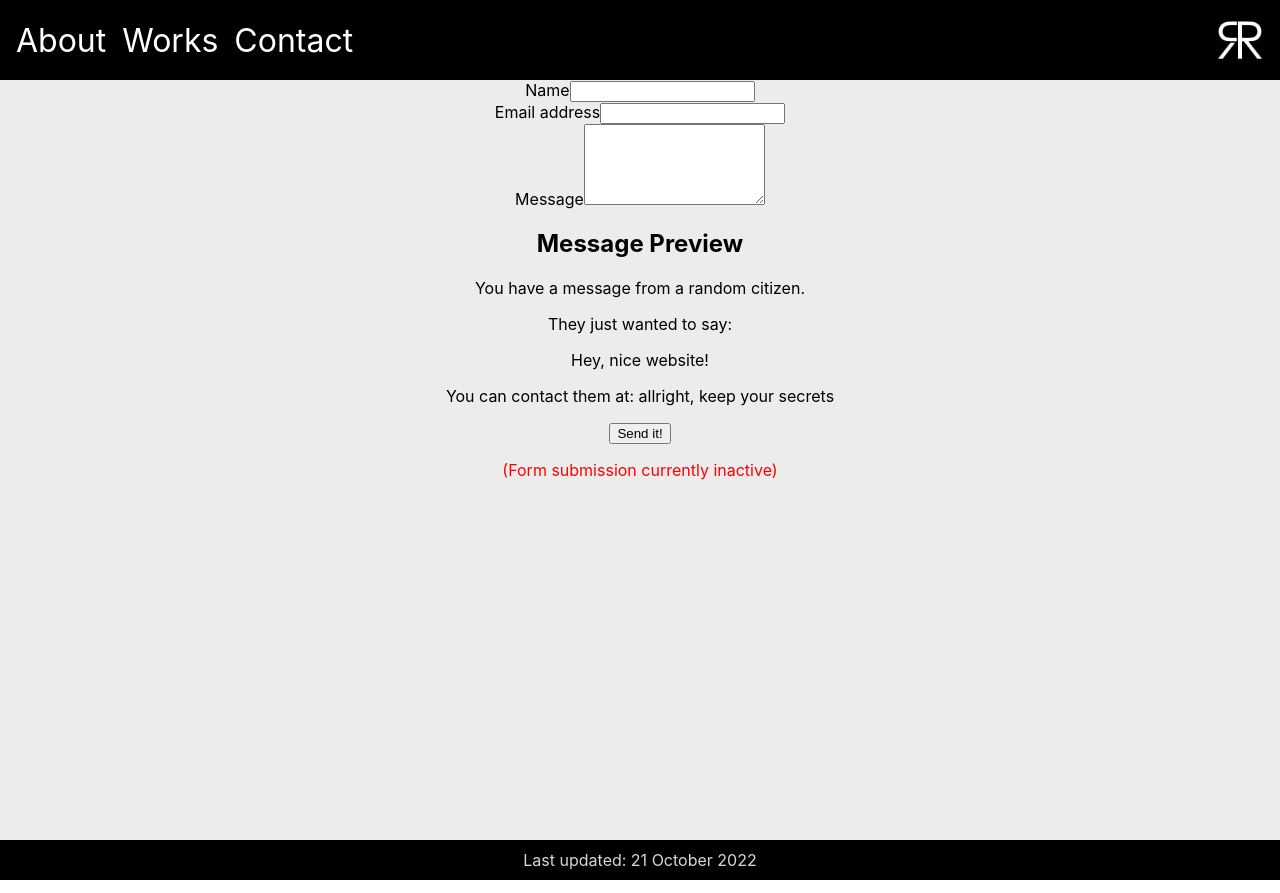
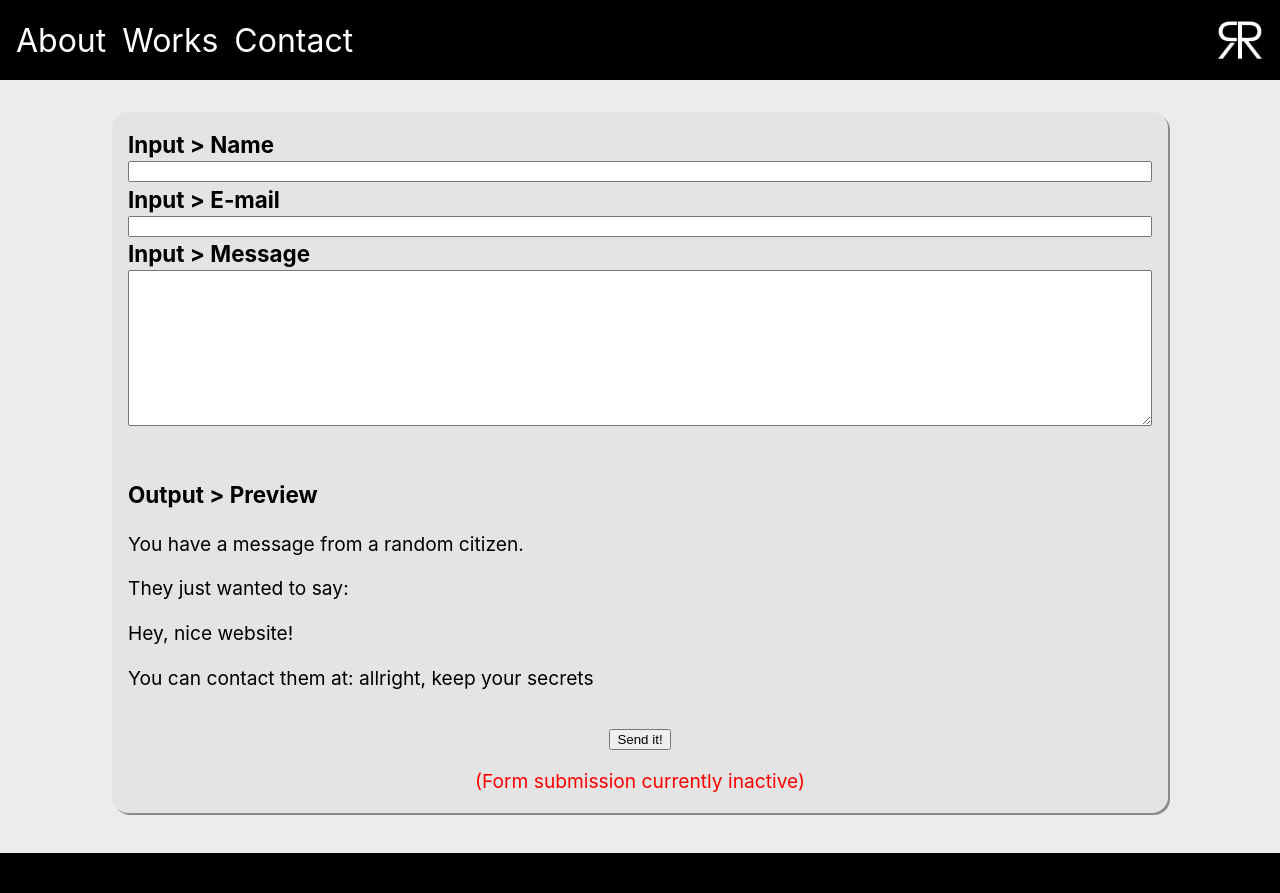
Before and after one commit to Chris-Rule/Portfolio, a React (Create React App) app: page /contact in a window 1280 px wide. Built offline with nearby package versions, Linux system fonts and the light colour scheme.

Commit message:
styling update

```diff
--- a/src/Components/About.css
+++ b/src/Components/About.css
@@ -66,7 +66,7 @@
   margin-top: 1rem;
 }
 
-@media only screen and (max-width: 600px) {
+@media only screen and (max-width: 700px) {
   .head {
     border-radius: 1rem 1rem 0 0;
   }
@@ -76,7 +76,7 @@
   }
 }
 
-@media only screen and (min-width: 600px) {
+@media only screen and (min-width: 700px) {
   .aboutAll {
     width: 70vw;
   }
--- a/src/Components/About.jsx
+++ b/src/Components/About.jsx
@@ -8,7 +8,7 @@ const About = () => {
         <h1>Robin</h1>
         <h1>Rule</h1>
       </div>
-      <section className="aboutAll">
+      <section className="aboutAll ">
         <section className="aboutText head">
           <h3>Page &gt; About</h3>
           <p>Hello there! I'm Chris, nice to meet you.</p>
--- a/src/Components/Contact.css
+++ b/src/Components/Contact.css
@@ -0,0 +1,57 @@
+.contactPage {
+  display: flex;
+  flex-direction: column;
+  justify-content: center;
+  align-items: center;
+  font-size: 1.2rem;
+}
+
+.contactPage .contactPanel {
+  margin-top: 2rem;
+  background-color: rgb(228, 228, 228);
+  box-shadow: 2px 2px rgb(138, 138, 138);
+  border-radius: 1rem;
+}
+
+.contactPage #contact-form {
+  display: flex;
+  flex-direction: column;
+  align-items: flex-start;
+  text-align: start;
+  width: 80vw;
+  padding: 1rem;
+}
+
+.contactPage .form-control {
+  display: flex;
+  width: fit-content;
+  width: auto;
+}
+
+.contactPage label {
+  font-size: 1.4rem;
+  padding: 0.2rem;
+  padding-left: 0;
+  font-weight: bold;
+}
+
+.contactPage .form-group {
+  display: flex;
+  flex-direction: column;
+  width: 100%;
+}
+
+.contactPage .messagePreview {
+  display: flex;
+  flex-direction: column;
+  margin: 1rem;
+  text-align: left;
+}
+
+.contactPage .messagePreview h3 {
+  font-weight: bold;
+}
+
+.contactPage .messagePreview p {
+  margin-top: 0.1rem;
+}
--- a/src/Components/Contact.jsx
+++ b/src/Components/Contact.jsx
@@ -27,10 +27,11 @@ const Contact = () => {
   }, [name, email, message]);
 
   return (
-    <div>
-      <form id="contact-form" onSubmit={handleSubmit}>
+    <div className="contactPage">
+      <section className="contactPanel">
+        <form id="contact-form" className="style-panel" onSubmit={handleSubmit}>
           <div className="form-group">
-          <label htmlFor="name">Name</label>
+            <label htmlFor="name">Input &gt; Name</label>
             <input
               type="text"
               className="form-control"
@@ -38,7 +39,7 @@ const Contact = () => {
             />
           </div>
           <div className="form-group">
-          <label htmlFor="exampleInputEmail1">Email address</label>
+            <label htmlFor="exampleInputEmail1">Input &gt; E-mail</label>
             <input
               type="email"
               className="form-control"
@@ -47,17 +48,20 @@ const Contact = () => {
             />
           </div>
           <div className="form-group">
-          <label htmlFor="message">Message</label>
+            <label htmlFor="message">Input &gt; Message</label>
             <textarea
               className="form-control"
-            rows="5"
+              rows="10"
               onBlur={handleMessageChange}
             ></textarea>
           </div>
         </form>
         <section className="messagePreview">
-        <h2>Message Preview</h2>
-        <p> You have a message from {name}.</p>
+          <h3>Output &gt; Preview</h3>
+          <p>
+            {" "}
+            You have a message from <span>{name}</span>.
+          </p>
           <p>They just wanted to say:</p>
           <p>{message}</p>
           <p>You can contact them at: {email}</p>
@@ -68,6 +72,7 @@ const Contact = () => {
         <p className="siteWarning">
           &#40;Form submission currently inactive&#41;
         </p>
+      </section>
     </div>
   );
 };
--- a/src/Components/Footer.jsx
+++ b/src/Components/Footer.jsx
@@ -1,7 +1,7 @@
 import "./Footer.css";
 
 const Footer = () => {
-  return <section className="footer">Last updated: 21 October 2022</section>;
+  return <section className="footer"></section>;
 };
 
 export default Footer;
--- a/src/Components/NavBar.jsx
+++ b/src/Components/NavBar.jsx
@@ -18,7 +18,7 @@ const DesktopLinks = () => {
 };
 
 const NavBar = ({ dropDownVis, setDropDownVis }) => {
-  const isSmallScreen = useMediaQuery("(max-width: 600px)");
+  const isSmallScreen = useMediaQuery("(max-width: 700px)");
 
   if (isSmallScreen) {
     return (
```
Lines whose indentation alone changed are shown as unchanged.
